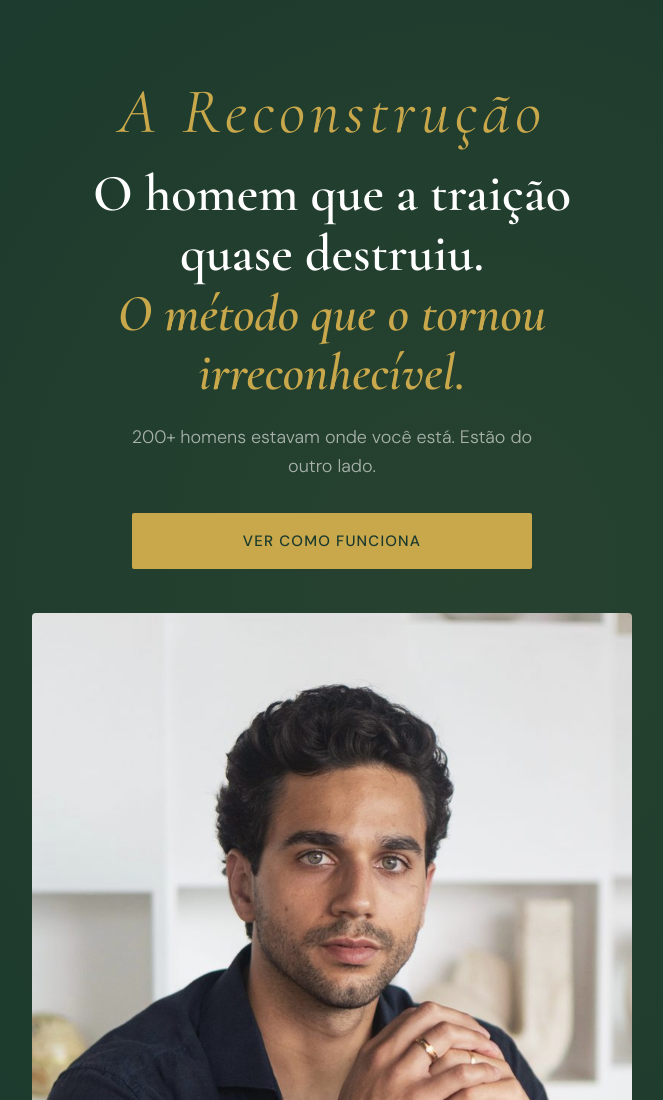
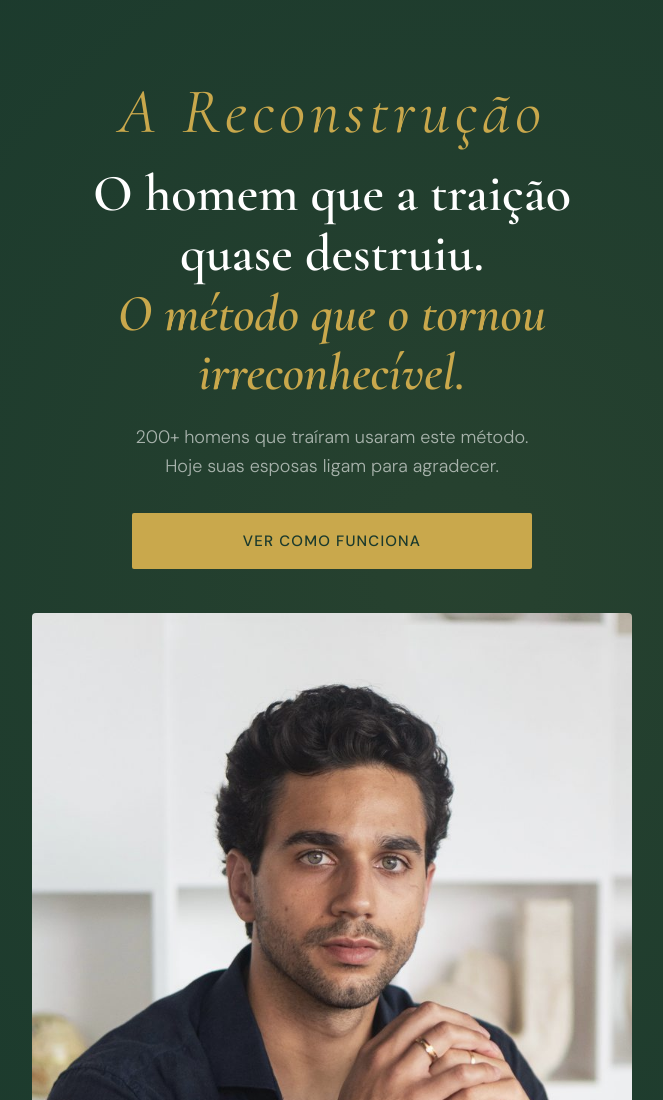
Before and after one commit to cesaraugustopsi53-ctrl/reconstrucao-masculina, a plain HTML site: page index.html in a window 1280 px wide. Shown: the top 1100 px of the page, without its empty margins (308-971 px from the left). Drawn offline with nearby package versions, Linux system fonts and the light colour scheme.

Commit message:
fix: subtítulo hero com cena visual específica

```diff
--- a/index.html
+++ b/index.html
@@ -1154,7 +1154,7 @@
   <div class="hero-inner">
     <span class="hero-nome-curso">A Reconstrução</span>
     <h1>O homem que a traição quase destruiu.<br><em>O método que o tornou irreconhecível.</em></h1>
-    <p class="hero-sub">200+ homens estavam onde você está. Estão do outro lado.</p>
+    <p class="hero-sub">200+ homens que traíram usaram este método. Hoje suas esposas ligam para agradecer.</p>
     <a href="#vsl" class="btn-primary">VER COMO FUNCIONA</a>
     <div class="hero-foto-principal">
       <img src="img/hero-cesar.jpg" alt="César Augusto" fetchpriority="high">
```
